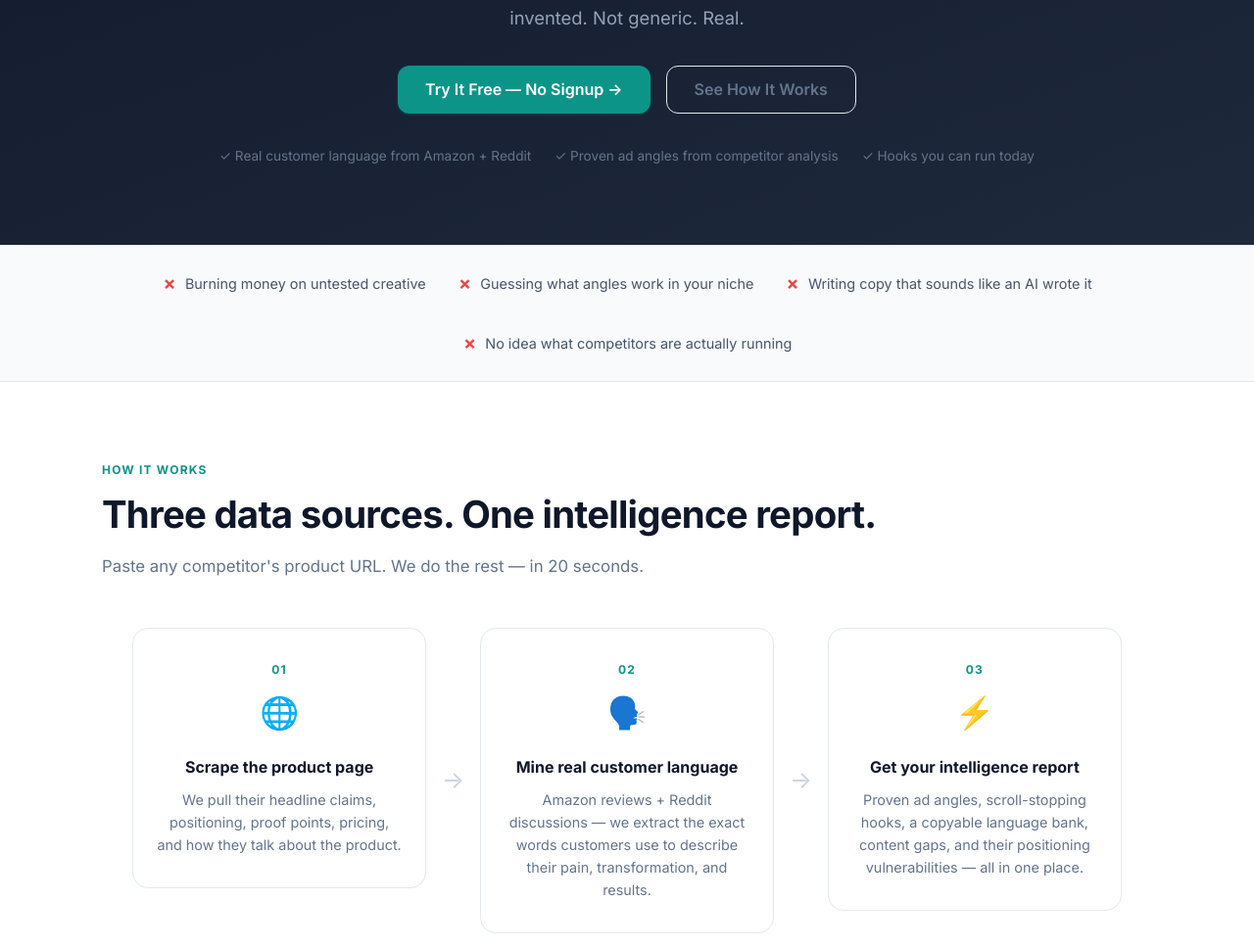
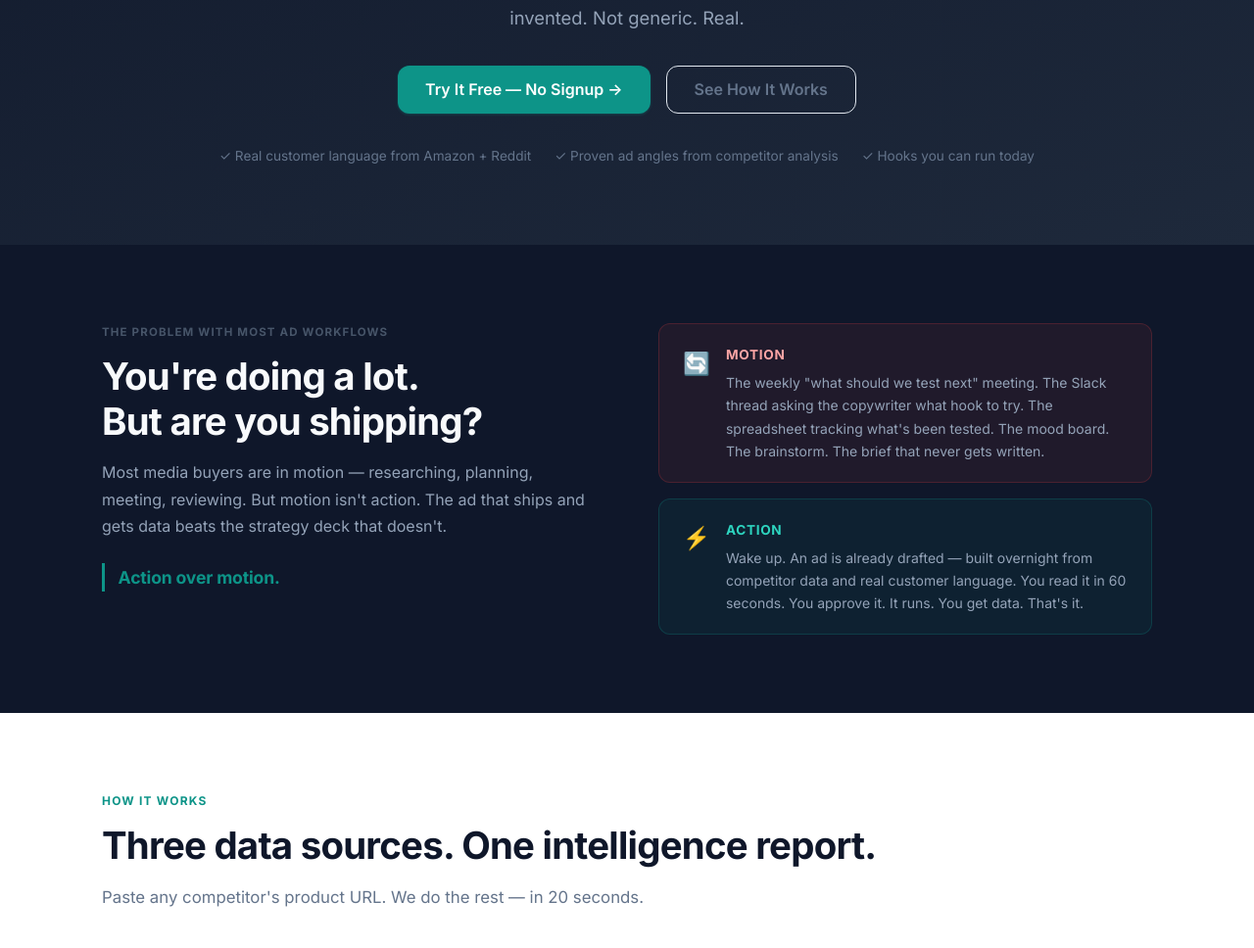
Before and after one commit to kyletran77/reorderly-web, a Django app: page /ad-intel/ in a window 1280 px wide. Shown: the part 458-1426 px from the top of the page at 98% size. Run offline with Django 5.2, Linux system fonts and the light colour scheme.

Commit message:
feat: add 'action over motion' section to Ad Intel landing page
Motion vs Action framing with real pain language — the weekly meeting,
the Slack thread, the spreadsheet — vs waking up to a drafted ad.

Co-Authored-By: Claude Sonnet 4.6 <noreply@anthropic.com>

```diff
--- a/apps/core/templates/core/ad_intel_landing.html
+++ b/apps/core/templates/core/ad_intel_landing.html
@@ -32,26 +32,34 @@
 </section>
 
 <!-- ═══════════════════════════════════════
-     PROBLEM BAR
+     ACTION OVER MOTION
 ═══════════════════════════════════════ -->
-<section class="ai-problem-bar">
+<section class="ai-aom-section">
   <div class="container">
-    <div class="ai-problem-grid">
-      <div class="ai-problem-item">
-        <span class="ai-problem-x">✗</span>
-        <span>Burning money on untested creative</span>
+    <div class="ai-aom-inner">
+      <div class="ai-aom-left">
+        <div class="ai-aom-label">The problem with most ad workflows</div>
+        <h2 class="ai-aom-h2">You're doing a lot.<br>But are you shipping?</h2>
+        <p class="ai-aom-p">Most media buyers are in motion — researching, planning, meeting, reviewing. But motion isn't action. The ad that ships and gets data beats the strategy deck that doesn't.</p>
+        <div class="ai-aom-philosophy">Action over motion.</div>
       </div>
-      <div class="ai-problem-item">
-        <span class="ai-problem-x">✗</span>
-        <span>Guessing what angles work in your niche</span>
-      </div>
-      <div class="ai-problem-item">
-        <span class="ai-problem-x">✗</span>
-        <span>Writing copy that sounds like an AI wrote it</span>
-      </div>
-      <div class="ai-problem-item">
-        <span class="ai-problem-x">✗</span>
-        <span>No idea what competitors are actually running</span>
+      <div class="ai-aom-right">
+        <div class="ai-motion-list">
+          <div class="ai-motion-item ai-motion-bad">
+            <span class="ai-motion-icon">🔄</span>
+            <div>
+              <strong>Motion</strong>
+              <p>The weekly "what should we test next" meeting. The Slack thread asking the copywriter what hook to try. The spreadsheet tracking what's been tested. The mood board. The brainstorm. The brief that never gets written.</p>
+            </div>
+          </div>
+          <div class="ai-motion-item ai-motion-good">
+            <span class="ai-motion-icon">⚡</span>
+            <div>
+              <strong>Action</strong>
+              <p>Wake up. An ad is already drafted — built overnight from competitor data and real customer language. You read it in 60 seconds. You approve it. It runs. You get data. That's it.</p>
+            </div>
+          </div>
+        </div>
       </div>
     </div>
   </div>
@@ -403,20 +411,56 @@
 }
 .ai-hero-proof span::before { content: ''; }
 
-.ai-problem-bar {
-  background: #f8fafc;
-  border-top: 1px solid #e2e8f0;
-  border-bottom: 1px solid #e2e8f0;
-  padding: 1.5rem 0;
+/* Action over Motion section */
+.ai-aom-section {
+  background: #0f172a;
+  padding: 80px 0;
 }
-.ai-problem-grid {
-  display: flex; gap: 2rem; justify-content: center; flex-wrap: wrap;
+.ai-aom-inner {
+  display: grid; grid-template-columns: 1fr 1fr; gap: 4rem; align-items: start;
 }
-.ai-problem-item {
-  display: flex; align-items: center; gap: .5rem;
-  font-size: .9rem; color: #475569;
+@media (max-width: 800px) { .ai-aom-inner { grid-template-columns: 1fr; gap: 2.5rem; } }
+.ai-aom-label {
+  font-size: .72rem; font-weight: 700; text-transform: uppercase;
+  letter-spacing: .1em; color: #475569; margin-bottom: .75rem;
 }
-.ai-problem-x { color: #ef4444; font-weight: 700; font-size: 1.1rem; }
+.ai-aom-h2 {
+  font-size: clamp(1.6rem, 3.5vw, 2.4rem);
+  font-weight: 800; color: #f8fafc;
+  line-height: 1.2; margin-bottom: 1rem;
+  letter-spacing: -.02em;
+}
+.ai-aom-p { font-size: 1rem; color: #94a3b8; line-height: 1.7; margin-bottom: 1.5rem; }
+.ai-aom-philosophy {
+  display: inline-block;
+  font-size: 1.1rem; font-weight: 800;
+  color: #0d9488;
+  border-left: 3px solid #0d9488;
+  padding-left: .85rem;
+  letter-spacing: -.01em;
+}
+.ai-motion-list { display: flex; flex-direction: column; gap: 1rem; }
+.ai-motion-item {
+  display: flex; gap: 1rem; align-items: flex-start;
+  border-radius: 12px; padding: 1.25rem 1.5rem;
+}
+.ai-motion-bad {
+  background: rgba(239,68,68,.08);
+  border: 1px solid rgba(239,68,68,.2);
+}
+.ai-motion-good {
+  background: rgba(13,148,136,.08);
+  border: 1px solid rgba(13,148,136,.25);
+}
+.ai-motion-icon { font-size: 1.4rem; flex-shrink: 0; margin-top: .1rem; }
+.ai-motion-item strong {
+  display: block; font-size: .85rem; font-weight: 700;
+  text-transform: uppercase; letter-spacing: .05em;
+  margin-bottom: .35rem;
+}
+.ai-motion-bad strong { color: #fca5a5; }
+.ai-motion-good strong { color: #2dd4bf; }
+.ai-motion-item p { font-size: .875rem; color: #94a3b8; line-height: 1.65; margin: 0; }
 
 .ai-section { padding: 80px 0; }
 .ai-section-alt { background: #f8fafc; }
```
